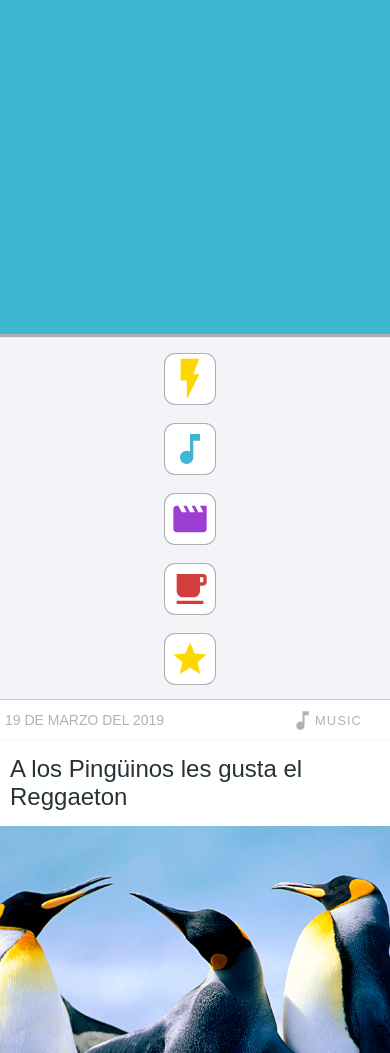
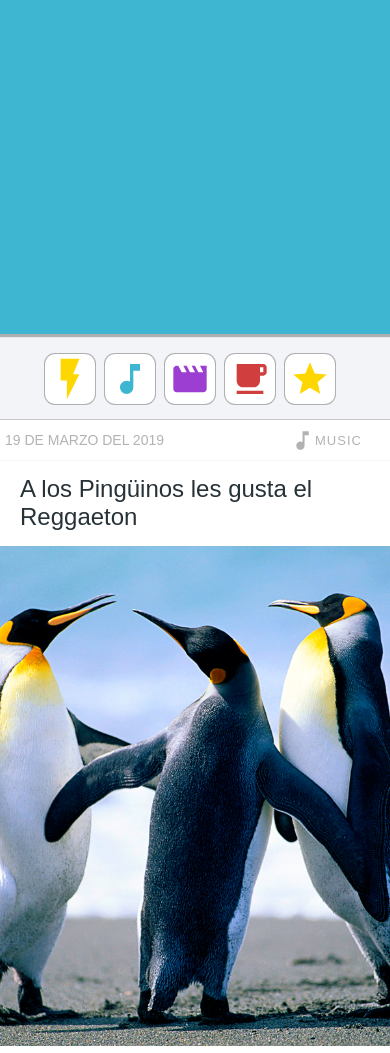
Before and after one commit to lesanpi/review-website, a plain HTML site: page index.html in a window 390 px wide. Shown: the part 66-1119 px from the top of the page. Drawn offline with Linux system fonts and the light colour scheme.

Commit message:
nuevos estilos del header, estilos del post

```diff
--- /dev/null
+++ b/styles/post.css
@@ -0,0 +1,152 @@
+.container{
+	display: grid;
+	width: 100vw;
+	overflow-y: auto;
+	grid-template-columns: 300px 1fr 300px;
+	grid-template-rows: 1fr;
+	grid-area: "left central right";
+	justify-content: center;
+	justify-items:center;
+}
+
+.post{
+	background-color: white;
+
+	height: auto;
+	border: 1px solid #cecece;
+	display: grid;
+	margin-top: 15px;
+	grid-template-rows: 40px 400px auto auto;
+
+	justify-items:center;
+
+}
+.post .information{
+	box-shadow: 0px 0px 0px .1px rgba(70, 70, 70, .4);
+	height: 40px;
+	width: 100%;
+	display: grid;
+	color: rgba(0, 0, 0, 0.3);
+	grid-template-columns: 200px 1fr 100px;
+	align-content: center;
+
+}
+.post .image img{
+	width: 100%;
+	height: 100%;
+
+}
+.title{
+	box-shadow: 0px .3px 0px 0px rgba(70, 70, 70, .6);
+	height: auto;
+	display: block;
+	width: 100%;
+	padding-left: 0px;
+
+}
+.title h3{
+	color: #263238;
+	width: 90%;
+	height: 100%;
+	font-size: 1.5em;
+	font-weight: 100;
+	margin: 15px 0;
+	margin-left: 20px;
+	margin-right: 20px;
+	text-align: left;
+
+}
+.text-post{
+	font-weight: 300;
+	font-size: 18px;
+	padding: 50px;
+	padding-top: 30px;
+	text-align: justify;
+	color: rgba(0, 0, 0, 0.7);
+
+}
+@media screen and (max-width: 1100px){
+	.container{
+		display: grid;
+		width: 100vw;
+		overflow-y: auto;
+		grid-template-columns: 300px 1fr;
+		grid-template-rows: 1fr;
+		grid-area: "left central";
+		justify-content: center;
+
+	}
+	.central{
+		padding-left : 0;
+		padding-right: 0;
+	}
+	.post{
+		background-color: white;
+		width: 550px;
+		height: auto;
+		border: 1px solid #cecece;
+		display: grid;
+		margin-top: 15px;
+		grid-template-rows:  40px 400px auto auto;
+
+		justify-items:center;
+
+	}
+}
+
+@media screen and (max-width: 890px){
+	.container{
+		display: grid;
+		width: 100vw;
+		overflow-y: auto;
+		grid-template-columns: 1fr;
+		grid-template-rows: 1fr;
+		grid-area: ". central central";
+		justify-content: center;
+		align-items: center;
+	}
+	.post{
+
+		width: 100vw;
+
+	}
+	.left{
+		grid-area: "left";
+		display: flex;
+		flex-direction: row;
+		justify-content: center;
+		padding-top: 0px;
+	}
+	#left{
+		display: flex;
+		flex-direction: row;
+		justify-content: center;
+	}
+	.central{
+		padding-top: 0;
+		padding-right: 0;
+		padding-left: 0;
+	}
+	.active-category{
+		height: 50px;
+		width: 50px;
+		border-radius: 10px;
+		background-color: white;
+		box-shadow: 0px 0px 0px 1px rgba(70, 70, 70, .4);
+		margin-top: 20px;
+		margin-right: 10px;
+
+	}
+	.category-item{
+		height: 50px;
+		width: 50px;
+		border-radius: 10px;
+		background-color: white;
+		box-shadow: 0px 0px 0px 1px rgba(70, 70, 70, .4);
+		margin-top: 20px;
+		display: flex;
+		align-items: center;
+		justify-content: center;
+		margin-right: 10px;
+	}
+}
--- a/styles/styles.css
+++ b/styles/styles.css
@@ -16,7 +16,7 @@ body{
 
 
 	display: grid;
-	grid-template-columns: 100px 1fr 50px;
+	grid-template-columns: 100px 1fr 10px;
 	overflow: hidden;
 	align-content: center;
 
@@ -33,6 +33,15 @@ body{
 .logo img{
 	width: 40px;
 	height: 40px;
+}
+.redes-sociales span{
+
+	color: white;
+	display: flex;
+	justify-content: center;
+	align-items: center;
+
+	margin: 0 5%;
 }
 .categorias{
 	display: flex;
@@ -77,6 +86,7 @@ body{
 	grid-template-rows: 1fr;
 	grid-area: "left central right";
 	justify-content: center;
+	overflow-x: hidden;
 }
 .left{
 	grid-area: "left";
@@ -98,13 +108,17 @@ body{
 }
 .right{
 	grid-area: "right";
+	background-color: rgba(0,0,0,0.1);
+}
+.active-category, .category-item{
+	cursor: pointer;
 }
 .active-category{
 	height: 200px;
 	width: 200px;
 	border-radius: 20px;
 	background-color: white;
-	box-shadow: 0px 0px 0px 1px rgba(70, 70, 70, .4);
+	box-shadow: 0px 0px 0px 1px rgba(70, 70, 70, .2);
 	margin-top: 10px;
 }
 .category-item{
@@ -112,8 +126,8 @@ body{
 	width: 200px;
 	border-radius: 10px;
 	background-color: white;
-	box-shadow: 0px 0px 0px 1px rgba(70, 70, 70, .4);
-	margin-top: 20px;
+	box-shadow: 0px 0px 0px 1px rgba(70, 70, 70, .2);
+	margin-top: 10px;
 	display: flex;
 	align-items: center;
 	justify-content: center;
@@ -121,11 +135,11 @@ body{
 .post{
 	background-color: white;
 	width: 550px;
-	height: 687.5px;
+	height: auto;
 	border: 1px solid #cecece;
 	display: grid;
 	margin-top: 15px;
-	grid-template-rows: 40px auto 1fr 40px;
+	grid-template-rows: 40px auto 687.5px auto;
 
 	justify-items:center;
 
@@ -158,15 +172,19 @@ body{
 .title{
 	height: auto;
 	display: block;
+	width: 100%;
+
+
 }
 .title h3{
 	color: #263238;
-	width: 100%;
+	width: 90%;
 	height: 100%;
-	padding: 0 10px;
 	font-size: 1.5em;
 	font-weight: 100;
 	margin: 15px 0;
+	margin-left: 20px;
+	margin-right: 20px;
 	text-align: left;
 
 }
@@ -186,9 +204,16 @@ body{
 	width: 100%;
 	height: 100%;
 	margin: 0;
+	margin-top: 10px;
+	margin-bottom: 10px;
 	display: flex;
 	justify-content: center;
 	align-items: center;
+}
+.footer{
+	background-color: rgba(30,30,30,0.9); /*#3eb6d1;*/
+	height: 70px;
+	width: 100vw;
 }
 @media screen and (max-width: 1100px){
 	.container{
@@ -205,9 +230,21 @@ body{
 		padding-left : 0;
 		padding-right: 0;
 	}
+	.post{
+		background-color: white;
+		width: 550px;
+		height: auto;
+		border: 1px solid #cecece;
+		display: grid;
+		margin-top: 15px;
+		grid-template-rows: 40px auto 500px auto;
 
+		justify-items:center;
+
+	}
 }
-@media screen and (max-width: 850px){
+
+@media screen and (max-width: 770px){
 	.container{
 		display: grid;
 		width: 100vw;
@@ -221,7 +258,6 @@ body{
 	.post{
 
 		width: 100vw;
-		height: 687.5px;
 
 	}
 	.left{
@@ -230,6 +266,11 @@ body{
 		flex-direction: row;
 		justify-content: center;
 		padding-top: 0px;
+	}
+	#left{
+		display: flex;
+		flex-direction: row;
+		justify-content: center;
 	}
 	.central{
 		padding-top: 0;
```
